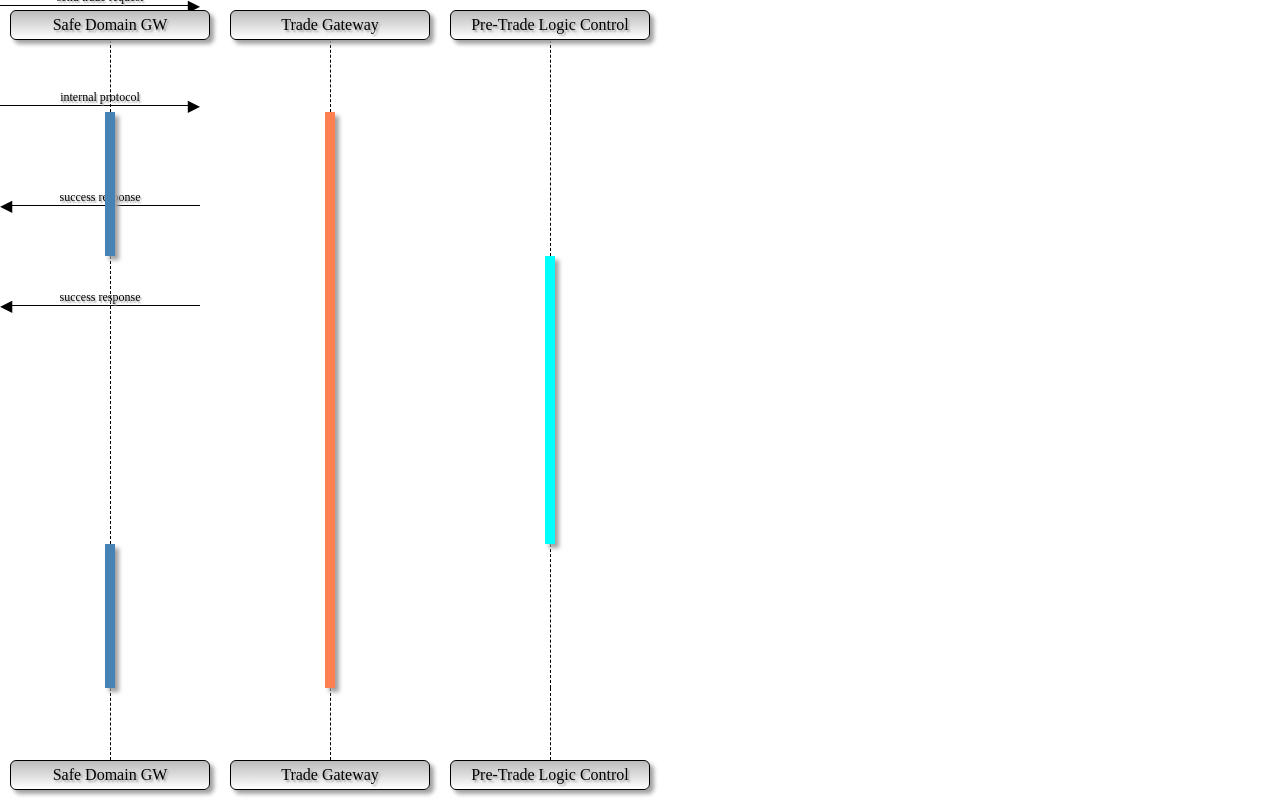
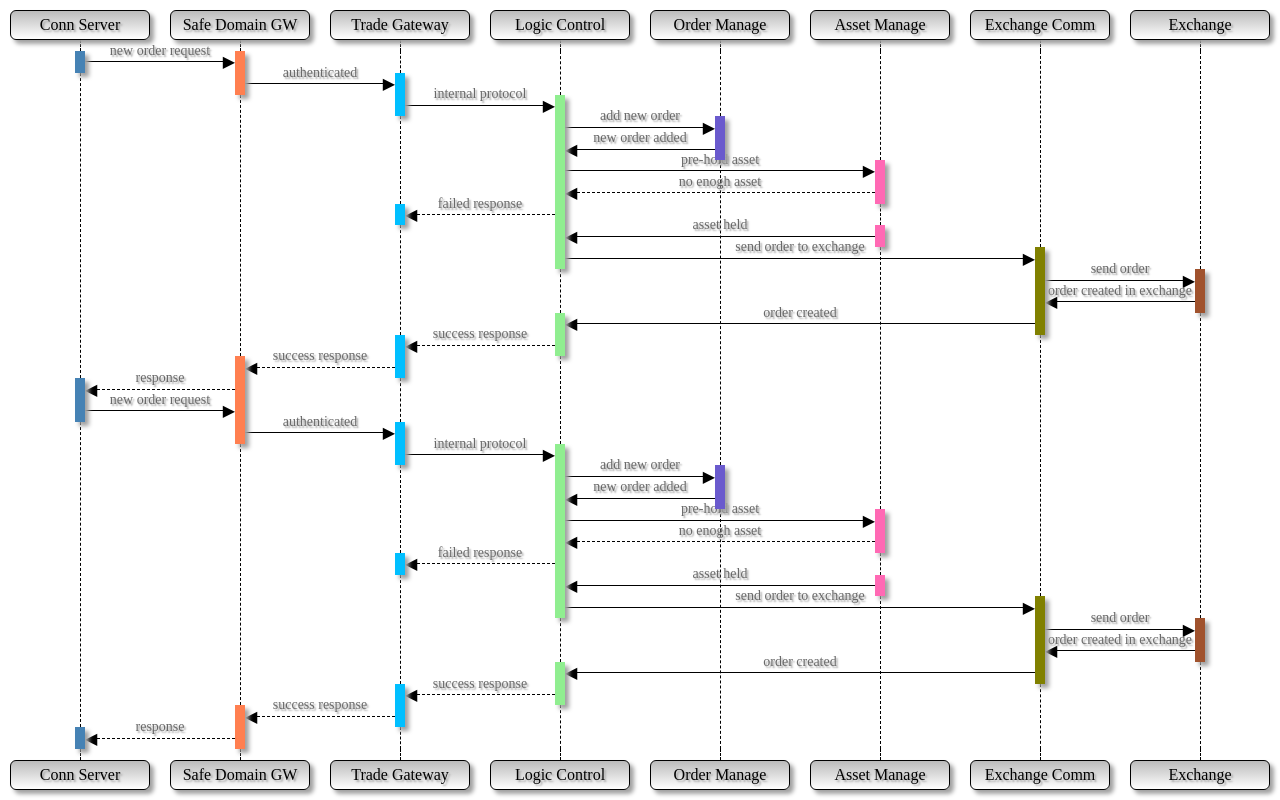
Before and after one commit to echoma/text_sequence_diagram, a plain HTML site: page sequence_diagram_dynamic.html in a window 1280 px wide. Drawn offline with Linux system fonts and the light colour scheme.

Commit message:
dynamic calculate arrow-line shape

```diff
--- a/css/seq_diagram.less
+++ b/css/seq_diagram.less
@@ -39,6 +39,9 @@
 				box-shadow: 4*@px 4*@px 4*@px @box_shadowcolor;
 				font-size: @huge_font_size;
 				background-image: linear-gradient(to bottom, @box_backcolor_begin, @box_backcolor_end);
+				white-space: nowrap;
+				overflow: hidden;
+				text-overflow:ellipsis;
 			}
 			.bodybox {
 				flex: 1;
@@ -83,23 +86,23 @@
 			flex: 1;
 		}
 		.arrow_to_right:before {
-			font-size: @huge_font_size;
 			content: "▶";
 		}
 		.arrow_to_left:before {
-			//font-size: @midium_font_size;
 			content: "◀";
 		}
 		.note {
 			position: absolute;
 			margin: auto;
-			top: -@large_font_size;
+			top: -@huge_font_size;
 			left: 0;
 			bottom: 0;
 			right: 0;
 			text-align: center;
-			font-size: @midium_font_size;
+			font-size: @large_font_size;
 			text-shadow: 2*@px 2*@px 2*@px @box_shadowcolor;
+			paddng: 0 5*@px 0 5*@px;
+			color: dimgray;
 		}
 	}
 }
--- a/js/seq_diagram.js
+++ b/js/seq_diagram.js
@@ -1,12 +1,14 @@
-function SequenceDiagram(linelist, jq_con_dom)
+function SequenceDiagram(jq_con_dom)
 {
 	var t = this;
 	t.subsys_list = [];
-	t.line_list = linelist;
+	t.line_list = [];
 	t.jq_con_dom = jq_con_dom;
 	t.jq_dom = $('<div class="seqdiagram"></div>');
 	t.jq_dom_sysbox = $('<div class="seqdiagram_sysbox"></div>');
-	t.dock_color_list = ['SteelBlue','coral','aqua','bisque','lightgreen','HotPink','Olive','Sienna','Tan'];
+	t.dock_color_list = ['SteelBlue','coral','DeepSkyBlue','lightgreen','SlateBlue','HotPink','Olive','Sienna','Tan'];
+	t.px2em=function(n) { return n*0.0625; };
+	t.interval=setInterval(function(){ t.recal_line(); },1000);
 	t.ensure_subsys=function(name)
 	{
 		for (var j=0; j<t.subsys_list.length; ++j)
@@ -68,8 +70,16 @@ function SequenceDiagram(linelist, jq_con_dom)
 		//end the final line seg
 		sys['lineseg'].push({'begin':seg_start, 'end':bitmap.length-1, 'is_dock':is_dock});
 	};
-	t.draw=function()
+	t.draw=function(o)
 	{
+		//save line list
+		if (typeof(o)=='string')
+			t.line_list = t.parse(o);
+		else
+			t.line_list = o;
+		//clear dom before draw
+		t.jq_dom_sysbox.children().remove();
+		t.jq_dom.children('.arrow_line').remove();
 		//cal subsys list
 		for (var i=0; i<t.line_list.length; ++i)
 		{
@@ -89,8 +99,8 @@ function SequenceDiagram(linelist, jq_con_dom)
 		for (var i=0; i<t.subsys_list.length; ++i)
 		{
 			var subsys = t.subsys_list[i];
-			console.log(subsys);
-			var dom_subsys = $('<div class="subsys">\
+			//console.log(subsys);
+			var dom_subsys = $('<div class="subsys" name="subsys'+i+'">\
 				<div class="title"></div>\
 				<div class="bodybox"></div>\
 				<div class="title"></div>\
@@ -142,24 +152,74 @@ function SequenceDiagram(linelist, jq_con_dom)
 			dom_line.find('.note').text(line['note']);
 			t.jq_dom.append(dom_line);
 		}
-		t.recal_line();
-		/*t.jq_dom.append($('<div class="arrow_line" style="width:210px; left:115px; top:200px;">\
-		<div class="line"></div>\
-		<div class="arrow_to_right"></div>\
-		<div class="note">发送交易请求</div>\
-	</div>\
-	<div class="arrow_line" style="width:210px; left:115px; top:280px;">\
-		<div class="arrow_to_left"></div>\
-		<div class="dashline"></div>\
-		<div class="note">返回成功</div>\
-	</div>'));*/
+		$(window).resize( function(){ t.recal_line(); } );
 	};
 	t.recal_line=function()
 	{
+		var dock_width = t.jq_dom_sysbox.children('[name=subsys0]').find('.bodydock:first').width();
 		for (var i=0; i<t.line_list.length; ++i)
 		{
-			var dom = t.jq_dom.children('[name=line'+i+']');
-			dom.css('top',(i*100)+'px');
+			var line = t.line_list[i];
+			var dom_line = t.jq_dom.children('[name=line'+i+']');
+			var dom_from_subsys = t.jq_dom_sysbox.children('[name=subsys'+line['from_sys_idx']+']');
+			var dom_to_subsys = t.jq_dom_sysbox.children('[name=subsys'+line['to_sys_idx']+']');
+			var dom_left = null, dom_right = null;
+			if (line['from_sys_idx'] < line['to_sys_idx'])//line is left to right
+			{
+				dom_left = dom_from_subsys;
+				dom_right = dom_to_subsys;
+			}
+			else//line is right to left
+			{
+				dom_left = dom_to_subsys;
+				dom_right = dom_from_subsys;
+			}
+			//calculate line's left and right end position, calculate width
+			var left_x = dom_left.offset().left + dom_left.width()/2 + dock_width/2;
+			var right_x = dom_right.offset().left + dom_right.width()/2 - dock_width/2;
+			dom_line.css('width',right_x-left_x);
+			dom_line.css('left', left_x);
+			//calculate top
+			var vseg_cnt = t.line_list.length+1;
+			var dom_bodybox = dom_from_subsys.children('.bodybox');
+			var avg_seg_height = dom_bodybox.height()/vseg_cnt;
+			var bodybox_top = dom_bodybox.offset().top;
+			//console.log(bodybox_top+'+('+(i+1)+'*'+avg_seg_height+')');
+			dom_line.css('top',bodybox_top+(i+1)*avg_seg_height-5);
 		}
-	}
+	};
+	t.parse=function(t)
+	{
+		var re = /^(.*?)(\-{1,2}\>)([^:]*):?(.*)$/;
+		var lines = t.split("\n");
+		var line_list = [];
+		for (var i=0; i<lines.length; ++i)
+		{
+			var mats = lines[i].match(re);
+			if (null==mats)
+				continue;
+			var name_begin = mats[1].trim();
+			var op_str = mats[2].trim();
+			var name_end = mats[3].trim();
+			var note = mats[4].trim();
+			var obj = {'from':name_begin, 'to':name_end};
+			if (op_str=='->')
+			{
+				obj['type'] = 'line';
+				obj['note'] = note;
+			}
+			else if (op_str=='-->')
+			{
+				obj['type'] = 'line';
+				obj['is_dash'] = 1;
+				obj['note'] = note;
+			}
+			else
+			{
+				continue;
+			}
+			line_list.push(obj);
+		}
+		return line_list;
+	};
 }
--- a/sequence_diagram_dynamic.html
+++ b/sequence_diagram_dynamic.html
@@ -13,13 +13,25 @@ html,body {width:100%;height:100%;}
 <script type="text/javascript" src="js/seq_diagram.js"></script>
 <script>
 $(document).ready(function(){
-	var linelist = [];
-	linelist.push({'from':'Safe Domain GW', 'to':'Trade Gateway', 'note':'send trade request'});
-	linelist.push({'from':'Trade Gateway', 'to':'Pre-Trade Logic Control', 'note':'internal protocol'});
-	linelist.push({'from':'Pre-Trade Logic Control', 'to':'Trade Gateway', 'note':'success response', 'dashed':1});
-	linelist.push({'from':'Trade Gateway', 'to':'Safe Domain GW', 'note':'success response', 'dashed':1});
-	var sd = new SequenceDiagram(linelist, $(document.body));
-	sd.draw();
+	var text = '  Conn Server -> Safe Domain GW : new order request\n\
+				Safe Domain GW -> Trade Gateway : authenticated\n\
+				 Trade Gateway -> Logic Control : internal protocol\n\
+				 Logic Control -> Order Manage : add new order\n\
+				  Order Manage ->  Logic Control: new order added\n\
+				 Logic Control -> Asset Manage : pre-hold asset\n\
+				 Asset Manage --> Logic Control : no enogh asset\n\
+				Logic Control --> Trade Gateway : failed response\n\
+				  Asset Manage -> Logic Control : asset held\n\
+				 Logic Control -> Exchange Comm : send order to exchange\n\
+				 Exchange Comm -> Exchange : send order\n\
+					  Exchange -> Exchange Comm : order created in exchange\n\
+				 Exchange Comm -> Logic Control : order created\n\
+				Logic Control --> Trade Gateway : success response\n\
+				Trade Gateway --> Safe Domain GW : success response\n\
+			   Safe Domain GW --> Conn Server : response\n';
+	text += text;
+	var sd = new SequenceDiagram($(document.body));
+	sd.draw(text);
 });
 </script>
 </head>
```
